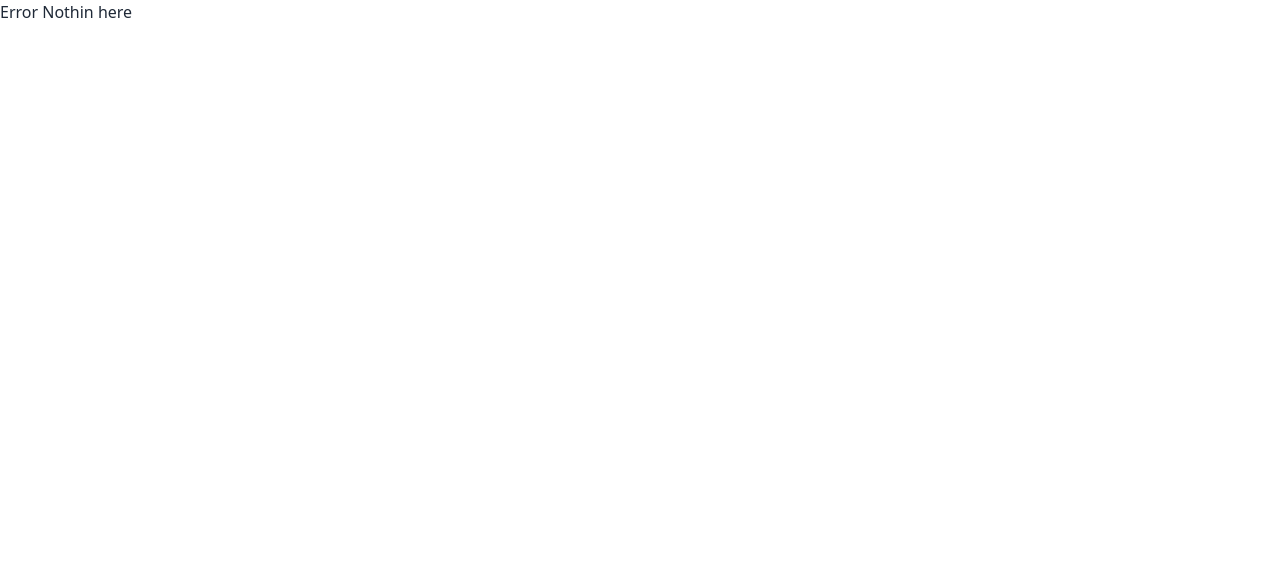
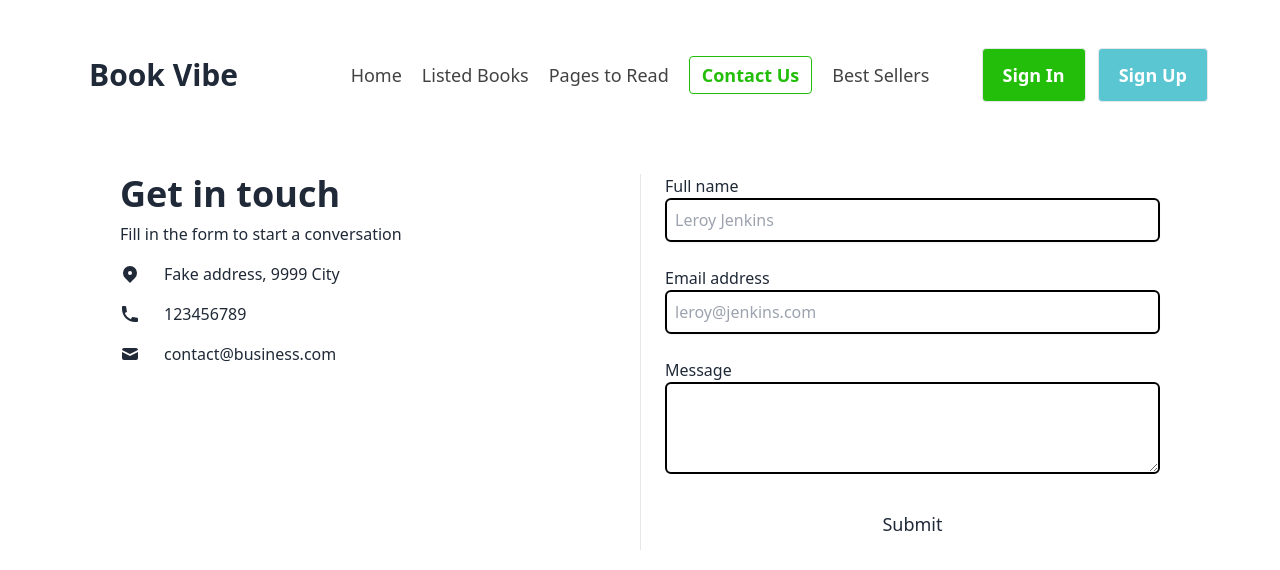
Before and after one commit to Almansur342/Book-Vibe, a React (Vite) app: page /contact-us in a window 1280 px wide. Before the commit this address had no page. Shown: the top 570 px of the page. Built offline with nearby package versions, Linux system fonts and the light colour scheme.

Commit message:
contact us page added

```diff
--- /dev/null
+++ b/src/Pages/Contact/Contact.jsx
@@ -0,0 +1,57 @@
+const Contact = () => {
+   const handleSubmit = e => {
+      e.preventDefault();
+      e.target.name.value = '';
+      e.target.email.value = '';
+      e.target.text.value = '';
+
+   }
+   return (
+      <section className="py-6 dark:bg-gray-100 dark:text-gray-900">
+         <div className="grid max-w-6xl grid-cols-1 px-6 mx-auto lg:px-8 md:grid-cols-2 md:divide-x">
+            <div className="py-6 md:py-0 md:px-6">
+ <h1 className="text-4xl font-bold">Get in touch</h1>
+ <p className="pt-2 pb-4">Fill in the form to start a conversation</p>
+ <div className="space-y-4">
+    <p className="flex items-center">
+       <svg xmlns="http://www.w3.org/2000/svg" viewBox="0 0 20 20" fill="currentColor" className="w-5 h-5 mr-2 sm:mr-6">
+          <path fillRule="evenodd" d="M5.05 4.05a7 7 0 119.9 9.9L10 18.9l-4.95-4.95a7 7 0 010-9.9zM10 11a2 2 0 100-4 2 2 0 000 4z" clipRule="evenodd"></path>
+       </svg>
+       <span>Fake address, 9999 City</span>
+    </p>
+    <p className="flex items-center">
+       <svg xmlns="http://www.w3.org/2000/svg" viewBox="0 0 20 20" fill="currentColor" className="w-5 h-5 mr-2 sm:mr-6">
+          <path d="M2 3a1 1 0 011-1h2.153a1 1 0 01.986.836l.74 4.435a1 1 0 01-.54 1.06l-1.548.773a11.037 11.037 0 006.105 6.105l.774-1.548a1 1 0 011.059-.54l4.435.74a1 1 0 01.836.986V17a1 1 0 01-1 1h-2C7.82 18 2 12.18 2 5V3z"></path>
+       </svg>
+                  <span>123456789</span>
+               </p>
+               <p className="flex items-center">
+                     <svg xmlns="http://www.w3.org/2000/svg" viewBox="0 0 20 20" fill="currentColor" className="w-5 h-5 mr-2 sm:mr-6">
+                        <path d="M2.003 5.884L10 9.882l7.997-3.998A2 2 0 0016 4H4a2 2 0 00-1.997 1.884z"></path>
+                        <path d="M18 8.118l-8 4-8-4V14a2 2 0 002 2h12a2 2 0 002-2V8.118z"></path>
+                     </svg>
+                     <span>contact@business.com</span>
+                  </p>
+               </div>
+            </div>
+            <form noValidate="" onSubmit={handleSubmit} className="flex flex-col py-6 space-y-6 md:py-0 md:px-6">
+               <label className="block">
+                  <span className="mb-1">Full name</span>
+                  <input type="text" name="name" placeholder="Leroy Jenkins" className="block w-full rounded-md shadow-sm focus:ring focus:ring-opacity-75 border-2 p-2 border-black focus:dark:ring-violet-600 dark:bg-gray-100" />
+               </label>
+               <label className="block">
+                  <span className="mb-1">Email address</span>
+                  <input type="email"  name="email" placeholder="leroy@jenkins.com" className="block w-full rounded-md shadow-sm focus:ring  border-2 p-2 border-black focus:ring-opacity-75 focus:dark:ring-violet-600 dark:bg-gray-100" />
+               </label>
+               <label className="block">
+                  <span className="mb-1">Message</span>
+                  <textarea name="text" rows="3" className="block w-full rounded-md focus:ring focus:ring-opacity-75  border-2 p-2 border-black focus:dark:ring-violet-600 dark:bg-gray-100"></textarea>
+               </label>
+               <button type="submit" value="Submit" className="self-center px-8 py-3 text-lg rounded focus:ring hover:ring focus:ring-opacity-75 dark:bg-violet-600 dark:text-gray-50 focus:dark:ring-violet-600 hover:dark:ring-violet-600">Submit</button>
+            </form>
+         </div>
+      </section>
+   );
+};
+
+export default Contact;
--- a/src/Pages/DynamicListPage/DynamicListPage.jsx
+++ b/src/Pages/DynamicListPage/DynamicListPage.jsx
@@ -5,28 +5,40 @@
 const DynamicListPage = () => {
   const [tabIndex, setTabIndex] = useState(0)
   return (
-      <div>
-       <h1 className="text-3xl font-bold bg-[#1313130D] text-center py-4 mb-8">Books</h1>
-      <div className="text-center mb-8">
-        <button className="btn">Sort By</button>
+    <div>
+      <h1 className="text-3xl font-bold bg-[#1313130D] text-center py-4 mb-8">Books</h1>
+      <div className="flex justify-center mb-8">
+        <ul className="menu w-40 rounded-box">
+          <li>
+            <details >
+              <summary className="bg-[#23BE0A] text-white hover:bg-[#23BE0A] text-lg font-semibold">Sort By</summary>
+              <ul className="text-sm w-40 space-y-0 border-2 p-0">
+                <li className="hover:bg-blue-500 hover:rounded"><a>Rating</a></li>
+                <li className="hover:bg-blue-500 hover:rounded"><a>Number of Pages</a></li>
+                <li className="hover:bg-blue-500 hover:rounded"><a>Published Year</a></li>
+              </ul>
+            </details>
+          </li>
+        </ul>
+        {/* <button className="btn">Sort By</button> */}
       </div>
       {/* tabs */}
 
       <div className="flex items-center max-w-6xl mx-auto mb-6  overflow-x-auto overflow-y-hidden sm:justify-start flex-nowrap ">
         <Link
-         to=""
-         onClick={()=>setTabIndex(0)}
-         className={`flex items-center flex-shrink-0 px-5 py-3 space-x-2 ${tabIndex === 0? 'border border-b-0' : 'border-b'} rounded-t-lg dark:border-gray-500 dark:text-gray-500`}>
+          to=""
+          onClick={() => setTabIndex(0)}
+          className={`flex items-center flex-shrink-0 px-5 py-3 space-x-2 ${tabIndex === 0 ? 'border border-b-0' : 'border-b'} rounded-t-lg dark:border-gray-500 dark:text-gray-500`}>
           <span>Read Books</span>
         </Link>
 
         <Link
-         to={`wishlist`}
-         onClick={()=>setTabIndex(1)}
-         className={`flex items-center flex-shrink-0 px-5 py-3 space-x-2 ${tabIndex === 1? 'border border-b-0' : 'border-b'} rounded-t-lg dark:border-gray-500 dark:text-gray-500`}>
+          to={`wishlist`}
+          onClick={() => setTabIndex(1)}
+          className={`flex items-center flex-shrink-0 px-5 py-3 space-x-2 ${tabIndex === 1 ? 'border border-b-0' : 'border-b'} rounded-t-lg dark:border-gray-500 dark:text-gray-500`}>
           <span>Wishlist Books</span>
         </Link>
-    </div>
+      </div>
       <Outlet></Outlet>
     </div>
   );
--- a/src/Pages/ErrorPage/ErroPage.jsx
+++ b/src/Pages/ErrorPage/ErroPage.jsx
@@ -1,8 +1,19 @@
+import { Link } from "react-router-dom";
+
 const ErroPage = () => {
   return (
-    <div>
-      <h1>Error Nothin here</h1>
-    </div>
+    <section className="flex items-center h-full p-16 dark:bg-gray-50 dark:text-gray-800">
+	<div className="container flex flex-col items-center justify-center px-5 mx-auto my-8">
+		<div className="max-w-md text-center">
+			<h2 className="mb-8 font-extrabold text-9xl dark:text-gray-400">
+				<span className="sr-only">Error</span>404
+			</h2>
+			<p className="text-2xl font-semibold md:text-3xl">Sorry, we couldn't find this page.</p>
+			<p className="mt-4 mb-8 dark:text-gray-600">But dont worry, you can find plenty of other things on our homepage.</p>
+			<Link to="" className="px-8 py-3 font-semibold rounded dark:bg-violet-600 dark:text-gray-50">Back to homepage</Link>
+		</div>
+	</div>
+</section>
   );
 };
 
--- a/src/Pages/Shared/Navbar/Navbar.jsx
+++ b/src/Pages/Shared/Navbar/Navbar.jsx
@@ -27,7 +27,7 @@
 
             <NavLink to="/Pages to Read" className={({isActive})=> isActive? 'text-[#23BE0A] border py-1 rounded cursor-pointer px-3 font-semibold border-[#23BE0A]': 'text-[#131313CC]'}><a>Pages to Read</a></NavLink>
 
-            <NavLink to="/New Releases" className={({isActive})=> isActive? 'text-[#23BE0A] border py-1 cursor-pointer rounded px-3 font-semibold border-[#23BE0A]': 'text-[#131313CC]'}><a>New Releases</a></NavLink>
+            <NavLink to="/contact-us" className={({isActive})=> isActive? 'text-[#23BE0A] border py-1 cursor-pointer rounded px-3 font-semibold border-[#23BE0A]': 'text-[#131313CC]'}><a>Contact Us</a></NavLink>
 
             <NavLink to="/Best Sellers" className={({isActive})=> isActive? 'text-[#23BE0A] border py-1 rounded px-3 cursor-pointer font-semibold border-[#23BE0A]': 'text-[#131313CC]'}><a>Best Sellers</a></NavLink>
           </ul>
--- a/src/Routes/Routes.jsx
+++ b/src/Routes/Routes.jsx
@@ -7,6 +7,8 @@
 // import WishList from "../components/WishList/WishList";
 import DynamicListPage from "../Pages/DynamicListPage/DynamicListPage";
 import WishList from "../Pages/WishList/WishList";
+import Contact from "../Pages/Contact/Contact";
+
 
 const router = createBrowserRouter([
   {
@@ -28,8 +30,8 @@
         element: <h1>Pages to Read</h1>,
       },
       {
-        path:"/New Releases",
-        element: <h1>new realese</h1>,
+        path:"/contact-us",
+        element: <Contact></Contact>
       },
       {
         path:"/Best Sellers",
```
